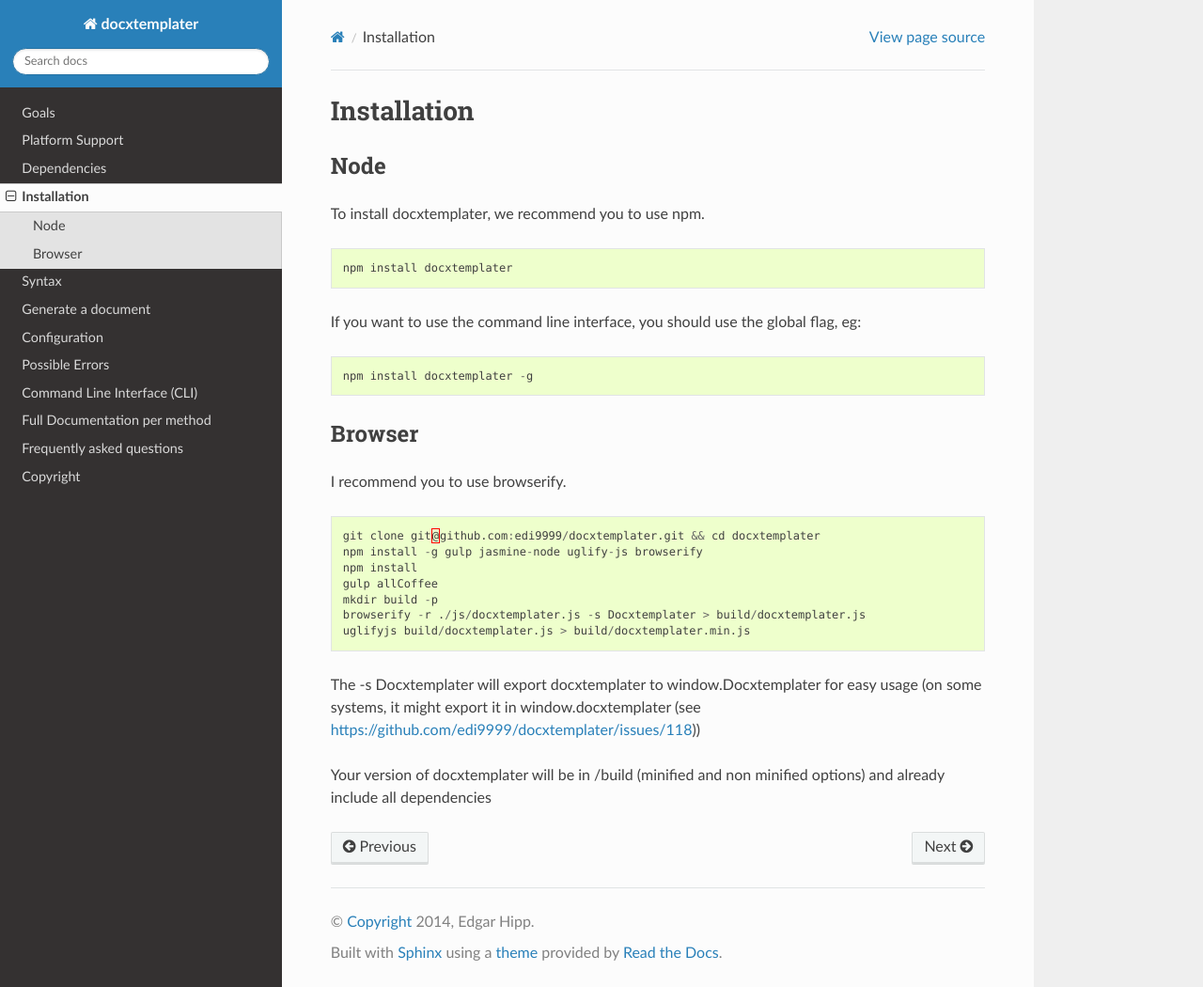
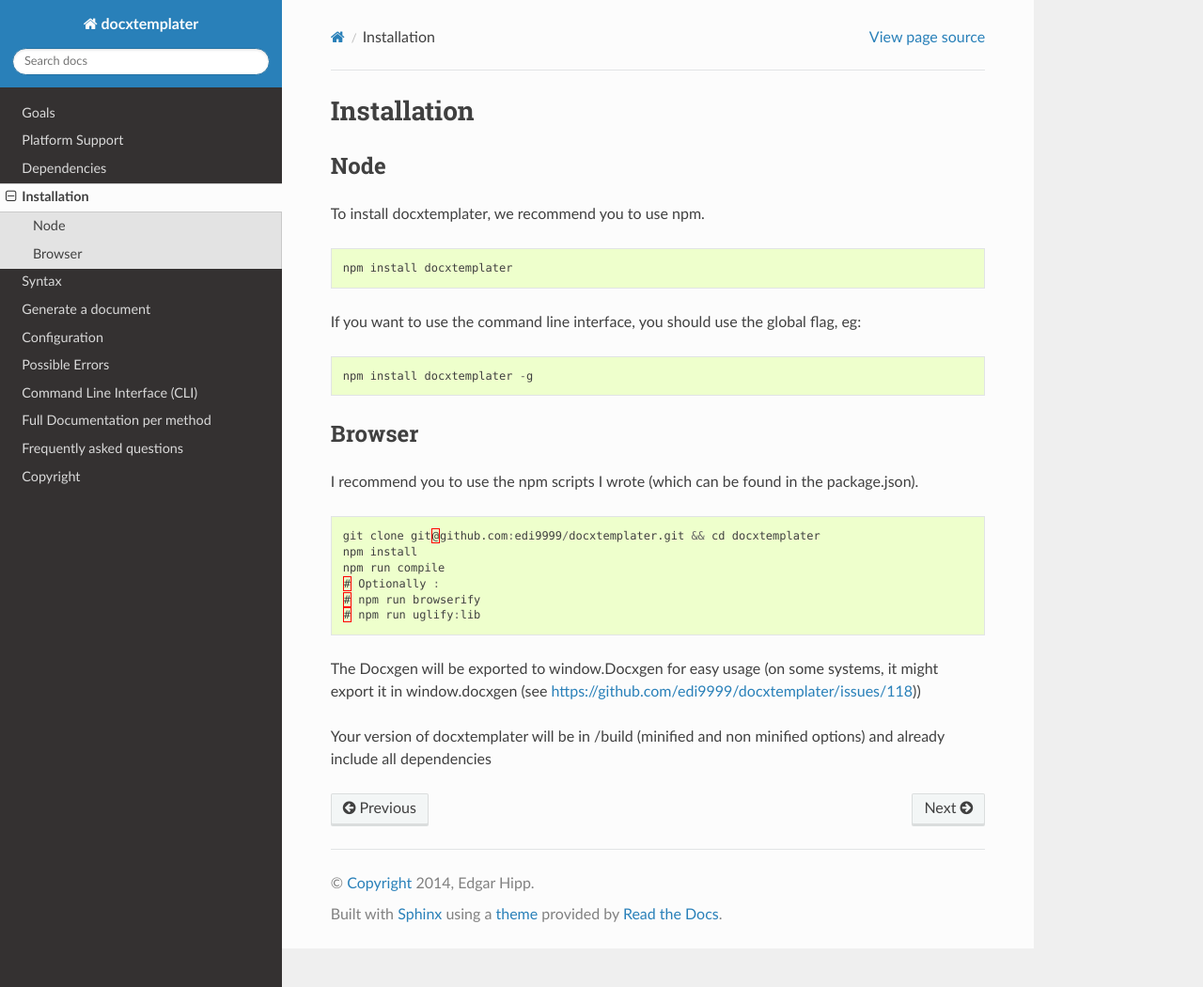
Before and after one commit to open-xml-templating/docxtemplater, a Sphinx documentation site: the page built from docs/source/installation.rst, in a window 1280 px wide and 1050 px high. Shown: the whole window at 94% size. Built offline with Sphinx 7.4.7 and the Read the Docs theme 2.0.0, drawn with Linux system fonts in a browser that asks for light colours.

Commit message:
Add npm-scripts to documentation

```diff
--- a/docs/source/installation.rst
+++ b/docs/source/installation.rst
@@ -27,18 +27,17 @@ If you want to use the command line interface, you should use the global flag, e
 Browser
 -------
 
-I recommend you to use browserify.
+I recommend you to use the npm scripts I wrote (which can be found in the package.json).
 
 .. code-block:: javascript
 
     git clone git@github.com:edi9999/docxtemplater.git && cd docxtemplater
-    npm install -g gulp jasmine-node uglify-js browserify
     npm install
-    gulp allCoffee
-    mkdir build -p
-    browserify -r ./js/docxtemplater.js -s Docxtemplater > build/docxtemplater.js
-    uglifyjs build/docxtemplater.js > build/docxtemplater.min.js
+    npm run compile
+    # Optionally :
+    # npm run browserify
+    # npm run uglify:lib
 
-The -s Docxtemplater will export docxtemplater to window.Docxtemplater for easy usage (on some systems, it might export it in window.docxtemplater (see https://github.com/edi9999/docxtemplater/issues/118))
+The Docxgen will be exported to window.Docxgen for easy usage (on some systems, it might export it in window.docxgen (see https://github.com/edi9999/docxtemplater/issues/118))
 
 Your version of docxtemplater will be in /build (minified and non minified options) and already include all dependencies
```
Also changed, not shown: readme.md (+13 -9 lines).
